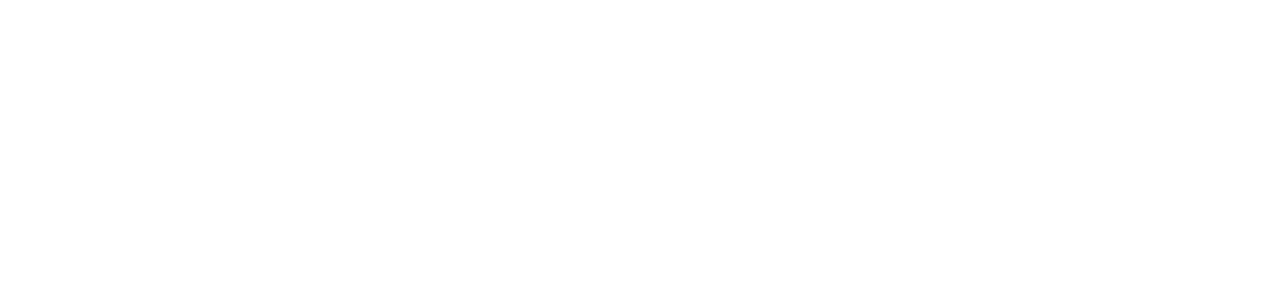
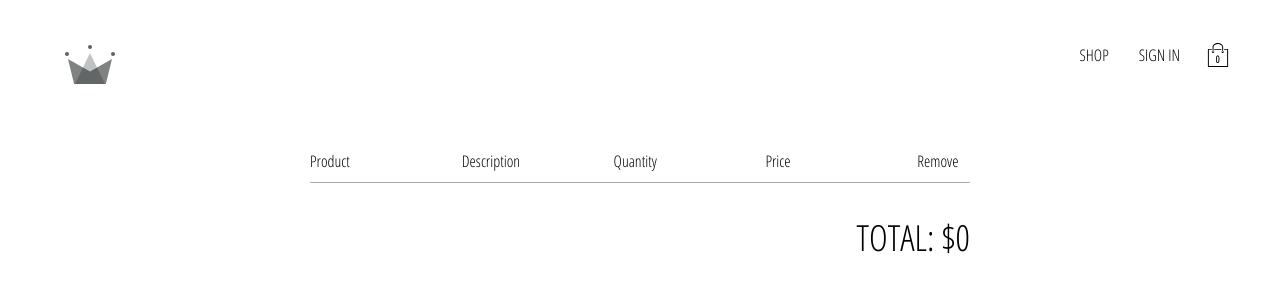
Before and after one commit to hritiksolanki699/clothing-ecomerce, a React (Create React App) app: page /checkout in a window 1280 px wide. Before the commit this address had no page. Shown: the top 300 px of the page. Built offline with nearby package versions, Linux system fonts and the light colour scheme; the HTML template or start-up script is replaced by a standard one.

Commit message:
add checkout route and its funtionalty.

```diff
--- a/src/App.js
+++ b/src/App.js
@@ -4,6 +4,7 @@
 import Navigation from "./routes/navigation/navigation.component";
 import Authentication from './routes/authentication/authentication.component';
 import Shop from './routes/shop/shop.component';
+import Checkout from './routes/checkout/checkout.component';
 
 
 const App = () => {
@@ -13,6 +14,7 @@
         <Route index element={<Home />} />
         <Route path="shop" element={<Shop />} />
         <Route path='auth' element={<Authentication />} />
+        <Route path='checkout' element={<Checkout />} />
       </Route>
     </Routes>
   );
--- a/src/components/cart-dropdown/cart-dropdown.component.jsx
+++ b/src/components/cart-dropdown/cart-dropdown.component.jsx
@@ -1,4 +1,5 @@
 import { useContext } from 'react';
+import { useNavigate } from 'react-router-dom';
 
 import { CartContext } from '../../contexts/cart.context';
 
@@ -9,19 +10,20 @@
 
 const CartDropdown = () => {
   const { cartItems } = useContext(CartContext);
+  const navigate = useNavigate();
+
+  const goToCheckoutHandler = () => {
+    navigate('/checkout');
+  };
 
   return (
     <div className='cart-dropdown-container'>
       <div className='cart-items'>
-        {cartItems.length ? (
-          cartItems.map((cartItem) => (
-            <CartItem key={cartItem.id} cartItem={cartItem} />
-          ))
-        ) : (
-          <span className='empty-message'>Your cart is empty</span>
-        )}
+        {cartItems.map((item) => (
+          <CartItem key={item.id} cartItem={item} />
+        ))}
       </div>
-      <Button>GO TO CHECKOUT</Button>
+      <Button onClick={goToCheckoutHandler}>GO TO CHECKOUT</Button>
     </div>
   );
 };
--- a/src/components/cart-icon/cart-icon.component.jsx
+++ b/src/components/cart-icon/cart-icon.component.jsx
@@ -7,14 +7,14 @@
 import './cart-icon.styles.scss';
 
 const CartIcon = () => {
-  const { isCartOpen, setIsCartOpen, cartcount } = useContext(CartContext);
+  const { isCartOpen, setIsCartOpen, cartCount } = useContext(CartContext);
 
   const toggleIsCartOpen = () => setIsCartOpen(!isCartOpen);
 
   return (
     <div className='cart-icon-container' onClick={toggleIsCartOpen}>
       <ShoppingIcon className='shopping-icon' />
-      <span className='item-count'>{cartcount}</span>
+      <span className='item-count'>{cartCount}</span>
     </div>
   );
 };
--- /dev/null
+++ b/src/components/checkout-item/checkout-item.component.jsx
@@ -0,0 +1,40 @@
+import { useContext } from 'react';
+
+import { CartContext } from '../../contexts/cart.context';
+
+import './checkout-item.styles.scss';
+
+const CheckoutItem = ({ cartItem }) => {
+  const { name, imageUrl, price, quantity } = cartItem;
+
+  const { clearItemFromCart, addItemToCart, removeItemToCart } =
+    useContext(CartContext);
+
+  const clearItemHandler = () => clearItemFromCart(cartItem);
+  const addItemHandler = () => addItemToCart(cartItem);
+  const removeItemHandler = () => removeItemToCart(cartItem);
+
+  return (
+    <div className='checkout-item-container'>
+      <div className='image-container'>
+        <img src={imageUrl} alt={`${name}`} />
+      </div>
+      <span className='name'> {name} </span>
+      <span className='quantity'>
+        <div className='arrow' onClick={removeItemHandler}>
+          &#10094;
+        </div>
+        <span className='value'>{quantity}</span>
+        <div className='arrow' onClick={addItemHandler}>
+          &#10095;
+        </div>
+      </span>
+      <span className='price'> {price}</span>
+      <div className='remove-button' onClick={clearItemHandler}>
+        &#10005;
+      </div>
+    </div>
+  );
+};
+
+export default CheckoutItem;
--- /dev/null
+++ b/src/components/checkout-item/checkout-item.styles.scss
@@ -0,0 +1,41 @@
+.checkout-item-container {
+    width: 100%;
+    display: flex;
+    min-height: 100px;
+    border-bottom: 1px solid darkgrey;
+    padding: 15px 0;
+    font-size: 20px;
+    align-items: center;
+
+    .image-container {
+      width: 23%;
+      padding-right: 15px;
+
+      img {
+        width: 100%;
+        height: 100%;
+      }
+    }
+    .name,
+    .quantity,
+    .price {
+      width: 23%;
+    }
+
+    .quantity {
+      display: flex;
+
+      .arrow {
+        cursor: pointer;
+      }
+
+      .value {
+        margin: 0 10px;
+      }
+    }
+
+    .remove-button {
+      padding-left: 12px;
+      cursor: pointer;
+    }
+  }
--- a/src/components/product-card/product-card.component.jsx
+++ b/src/components/product-card/product-card.component.jsx
@@ -17,7 +17,7 @@
       <img src={imageUrl} alt={`${name}`} />
       <div className='footer'>
         <span className='name'>{name}</span>
-        <span className='price'>{price}</span>
+        <span className='price'>${price}</span>
       </div>
       <Button buttonType='inverted' onClick={addProductToCart}>
         Add to card
--- a/src/contexts/cart.context.jsx
+++ b/src/contexts/cart.context.jsx
@@ -1,6 +1,6 @@
 import { createContext, useState, useEffect } from 'react';
 
-export const addCartItem = (cartItems, productToAdd) => {
+const addCartItem = (cartItems, productToAdd) => {
   const existingCartItem = cartItems.find(
     (cartItem) => cartItem.id === productToAdd.id
   );
@@ -16,29 +16,83 @@
   return [...cartItems, { ...productToAdd, quantity: 1 }];
 };
 
+const removeCartItem = (cartItems, cartItemToRemove) => {
+  // find the cart item to remove
+  const existingCartItem = cartItems.find(
+    (cartItem) => cartItem.id === cartItemToRemove.id
+  );
+
+  // check if quantity is equal to 1, if it is remove that item from the cart
+  if (existingCartItem.quantity === 1) {
+    return cartItems.filter((cartItem) => cartItem.id !== cartItemToRemove.id);
+  }
+
+  // return back cartitems with matching cart item with reduced quantity
+  return cartItems.map((cartItem) =>
+    cartItem.id === cartItemToRemove.id
+      ? { ...cartItem, quantity: cartItem.quantity - 1 }
+      : cartItem
+  );
+};
+
+const clearCartItem = (cartItems, cartItemToClear) =>
+  cartItems.filter((cartItem) => cartItem.id !== cartItemToClear.id);
+
 export const CartContext = createContext({
   isCartOpen: false,
-  setIsOpen: () => {},
+  setIsCartOpen: () => {},
   cartItems: [],
   addItemToCart: () => {},
-  cardCount:0,
+  removeItemFromCart: () => {},
+  clearItemFromCart: () => {},
+  cartCount: 0,
+  cartTotal: 0,
 });
 
 export const CartProvider = ({ children }) => {
   const [isCartOpen, setIsCartOpen] = useState(false);
   const [cartItems, setCartItems] = useState([]);
-  const [cartcount, setCartCount] = useState(0);
+  const [cartCount, setCartCount] = useState(0);
+  const [cartTotal, setCartTotal] = useState(0);
 
   useEffect(() => {
-    const newCartCount = cartItems.reduce((total, cartItem) => total + cartItem.quantity, 0);
+    const newCartCount = cartItems.reduce(
+      (total, cartItem) => total + cartItem.quantity,
+      0
+    );
     setCartCount(newCartCount);
-  }, [cartItems])
+  }, [cartItems]);
 
+  useEffect(() => {
+    const newCartTotal = cartItems.reduce(
+      (total, cartItem) => total + cartItem.quantity * cartItem.price,
+      0
+    );
+    setCartTotal(newCartTotal);
+  }, [cartItems]);
 
-  const addItemToCart = (product) =>
-    setCartItems(addCartItem(cartItems, product));
+  const addItemToCart = (productToAdd) => {
+    setCartItems(addCartItem(cartItems, productToAdd));
+  };
 
-  const value = { isCartOpen, setIsCartOpen, cartItems, addItemToCart,cartcount };
+  const removeItemToCart = (cartItemToRemove) => {
+    setCartItems(removeCartItem(cartItems, cartItemToRemove));
+  };
+
+  const clearItemFromCart = (cartItemToClear) => {
+    setCartItems(clearCartItem(cartItems, cartItemToClear));
+  };
+
+  const value = {
+    isCartOpen,
+    setIsCartOpen,
+    addItemToCart,
+    removeItemToCart,
+    clearItemFromCart,
+    cartItems,
+    cartCount,
+    cartTotal,
+  };
 
   return <CartContext.Provider value={value}>{children}</CartContext.Provider>;
 };
--- /dev/null
+++ b/src/routes/checkout/checkout.component.jsx
@@ -0,0 +1,39 @@
+import { useContext } from 'react';
+
+import { CartContext } from '../../contexts/cart.context';
+
+import CheckoutItem from '../../components/checkout-item/checkout-item.component';
+
+import './checkout.styles.scss';
+
+const Checkout = () => {
+  const { cartItems, cartTotal } = useContext(CartContext);
+
+  return (
+    <div className='checkout-container'>
+      <div className='checkout-header'>
+        <div className='header-block'>
+          <span>Product</span>
+        </div>
+        <div className='header-block'>
+          <span>Description</span>
+        </div>
+        <div className='header-block'>
+          <span>Quantity</span>
+        </div>
+        <div className='header-block'>
+          <span>Price</span>
+        </div>
+        <div className='header-block'>
+          <span>Remove</span>
+        </div>
+      </div>
+      {cartItems.map((cartItem) => (
+        <CheckoutItem key={cartItem.id} cartItem={cartItem} />
+      ))}
+      <div className='total'>TOTAL: ${cartTotal}</div>
+    </div>
+  );
+};
+
+export default Checkout;
--- /dev/null
+++ b/src/routes/checkout/checkout.styles.scss
@@ -0,0 +1,31 @@
+.checkout-container {
+    width: 55%;
+    min-height: 90vh;
+    display: flex;
+    flex-direction: column;
+    align-items: center;
+    margin: 50px auto 0;
+
+    .checkout-header {
+      width: 100%;
+      padding: 10px 0;
+      display: flex;
+      justify-content: space-between;
+      border-bottom: 1px solid darkgrey;
+
+      .header-block {
+        text-transform: capitalize;
+        width: 23%;
+
+        &:last-child {
+          width: 8%;
+        }
+      }
+    }
+
+    .total {
+      margin-top: 30px;
+      margin-left: auto;
+      font-size: 36px;
+    }
+  }
```
